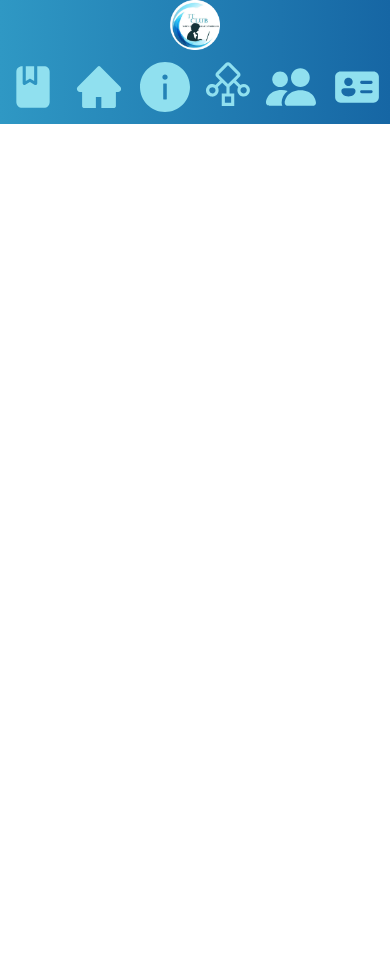
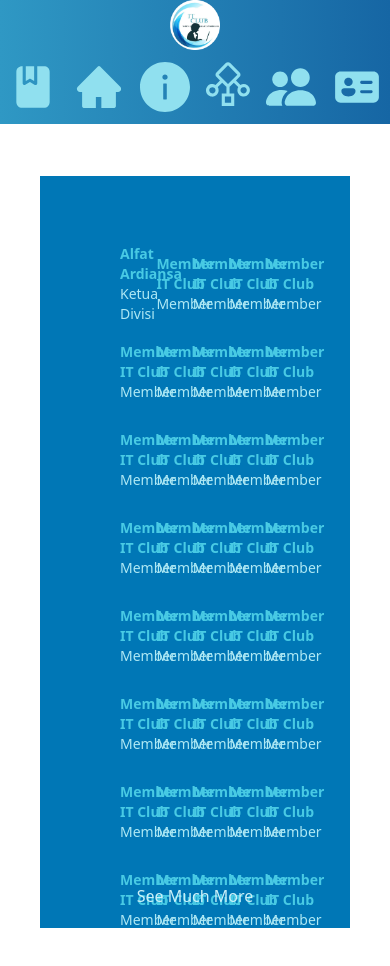
Before and after one commit to itclubnedukabta/frontend-website-itclub, a React (Create React App) app: page /members in a window 390 px wide. Before the commit the page ends 844 px from the top, so only its background shows below. Built offline with nearby package versions, Linux system fonts and the light colour scheme.

Commit message:
Add Member Page not responsive yet

```diff
--- a/src/App.tsx
+++ b/src/App.tsx
@@ -4,6 +4,7 @@ import Navbar from "./components/Navbar";
 import Home from "./pages/Home";
 import About from "./pages/About";
 import Division from "./pages/Division";
+import Member from "./pages/Member";
 class App extends React.Component {
   render() {
     return (
@@ -19,7 +20,9 @@ class App extends React.Component {
           <Route exact path="/division">
             <Division />
           </Route>
-          <Route exact path="/members"></Route>
+          <Route exact path="/members">
+            <Member />
+          </Route>
           <Route exact path="/contact"></Route>
         </Switch>
       </Router>
--- /dev/null
+++ b/src/components/Container.tsx
@@ -0,0 +1,22 @@
+import { CSSProperties } from "react";
+
+interface ContainerPropsInterface {
+  className?: string;
+  style?: CSSProperties;
+  children: any;
+}
+
+const Container = (props: ContainerPropsInterface) => {
+  return (
+    <div
+      className={`h-screen w-screen pt-3 sm:pt-0 pl-0 sm:pl-16${
+        props.className ? " " + props.className : ""
+      }`}
+      style={props.style}
+    >
+      {props.children}
+    </div>
+  );
+};
+
+export default Container;
--- /dev/null
+++ b/src/components/MemberCard.tsx
@@ -0,0 +1,42 @@
+import "../Tailwind.css";
+
+interface MemberCardPropsInterface {
+  imageURL?: string;
+  nama?: string;
+  jabatan?: string;
+  memberURL?: string;
+}
+
+const MemberCard = (props: MemberCardPropsInterface) => {
+  return (
+    <a href={props.memberURL ? props.memberURL : "#"} className="py-1 flex">
+      <div className="w-20 h-20 bg-gray-200 rounded-full">
+        <img src={props.imageURL ? props.imageURL : ""} alt="" />
+      </div>
+      <div className="pl-4">
+        <div className="h-full flex items-center">
+          <div>
+            <p
+              className="text-sm font-bold"
+              style={{
+                color: "#48CAE4",
+              }}
+            >
+              {props.nama ? props.nama : "Member IT Club"}
+            </p>
+            <p
+              className="text-sm font-medium"
+              style={{
+                color: "#ADE8F4",
+              }}
+            >
+              {props.jabatan ? props.jabatan : "Member"}
+            </p>
+          </div>
+        </div>
+      </div>
+    </a>
+  );
+};
+
+export default MemberCard;
--- a/src/pages/About.tsx
+++ b/src/pages/About.tsx
@@ -1,5 +1,6 @@
 import React from "react";
 import { Helmet } from "react-helmet";
+import Container from "../components/Container";
 import "../Tailwind.css";
 const Image1 = require("../assets/img/About1.png");
 const Image2 = require("../assets/img/About2.png");
@@ -8,7 +9,7 @@ const Image3 = require("../assets/img/About3.png");
 class About extends React.Component {
   render() {
     return (
-      <div className="h-screen w-screen pt-3 sm:pt-0 pl-0 sm:pl-16">
+      <Container>
         <Helmet>
           <title>About | IT Club Nedukabta</title>
         </Helmet>
@@ -68,7 +69,7 @@ class About extends React.Component {
             </div>
           </div>
         </div>
-      </div>
+      </Container>
     );
   }
 }
--- a/src/pages/Division.tsx
+++ b/src/pages/Division.tsx
@@ -3,6 +3,7 @@ import { Helmet } from "react-helmet";
 import "../Tailwind.css";
 
 import DivCard from "../components/DivCard";
+import Container from "../components/Container";
 
 const NetworkImage = require("../assets/img/networking.png");
 const ProgrammingImage = require("../assets/img/programming.png");
@@ -11,8 +12,8 @@ const GraphicImage = require("../assets/img/graphic.png");
 class Division extends React.Component {
   render() {
     return (
-      <div
-        className="h-screen w-screen pt-3 sm:pt-0 pl-0 sm:pl-16 flex items-center"
+      <Container
+        className="flex items-center"
         style={{
           color: "#023E8A",
         }}
@@ -28,7 +29,7 @@ class Division extends React.Component {
             <DivCard image={GraphicImage.default} name="Graphic Design" />
           </div>
         </div>
-      </div>
+      </Container>
     );
   }
 }
--- /dev/null
+++ b/src/pages/Member.tsx
@@ -0,0 +1,68 @@
+import React from "react";
+import Container from "../components/Container";
+import MemberCard from "../components/MemberCard";
+
+import "../Tailwind.css";
+
+interface MemberPropsInterface {}
+interface MemberStateInterface {
+  members: Array<Number>;
+}
+
+class Member extends React.Component<
+  MemberPropsInterface,
+  MemberStateInterface
+> {
+  constructor(props: MemberPropsInterface) {
+    super(props);
+    this.state = {
+      members: [],
+    };
+  }
+
+  componentDidMount() {
+    let temp = [];
+    for (let i = 1; i <= 39; i++) {
+      temp.push(i);
+    }
+    this.setState({
+      members: [...temp],
+    });
+  }
+  render() {
+    return (
+      <Container>
+        <div className="p-10 w-full h-full">
+          <div
+            className="w-full h-full p-16 flex flex-col relative"
+            style={{
+              backgroundColor: "#0077B6",
+            }}
+          >
+            <div className="grid grid-cols-5 h-full">
+              <MemberCard
+                nama="Alfat Ardiansa"
+                jabatan="Ketua Divisi"
+                imageURL="https://avatars.githubusercontent.com/alfatardiansa"
+              />
+              {this.state.members.map((v, i) => (
+                <MemberCard />
+              ))}
+            </div>
+            <a
+              href="#home"
+              className="self-center font-normal absolute bottom-5"
+              style={{
+                color: "#CAF0F8",
+              }}
+            >
+              See Much More
+            </a>
+          </div>
+        </div>
+      </Container>
+    );
+  }
+}
+
+export default Member;
```
